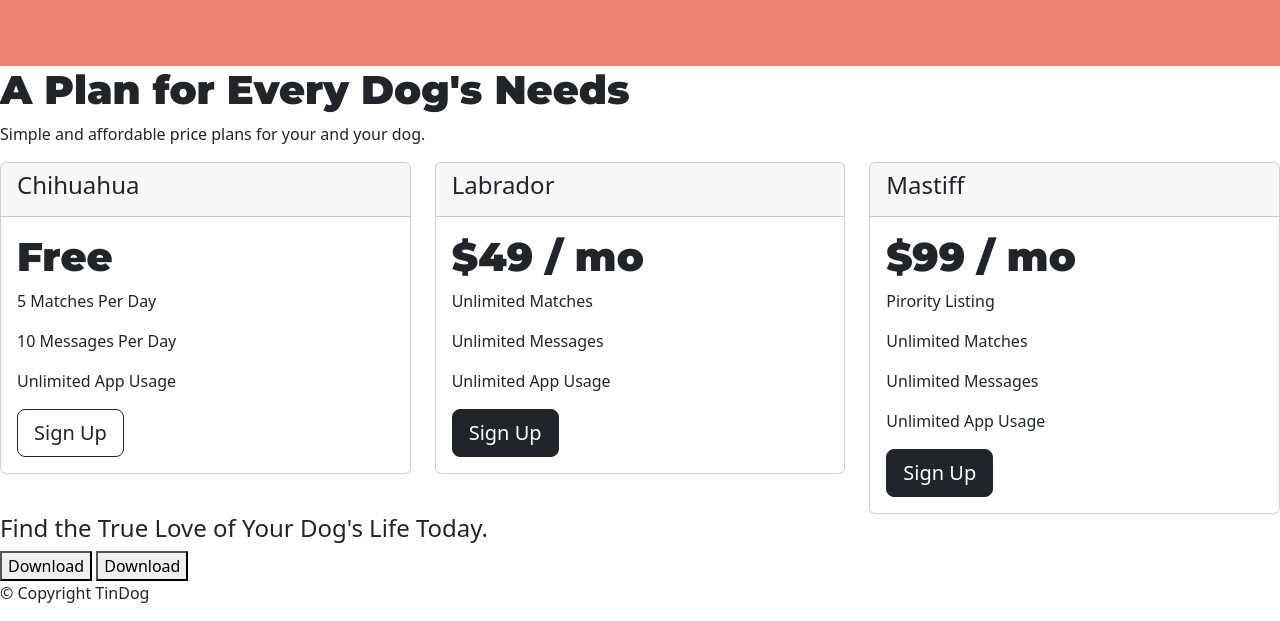
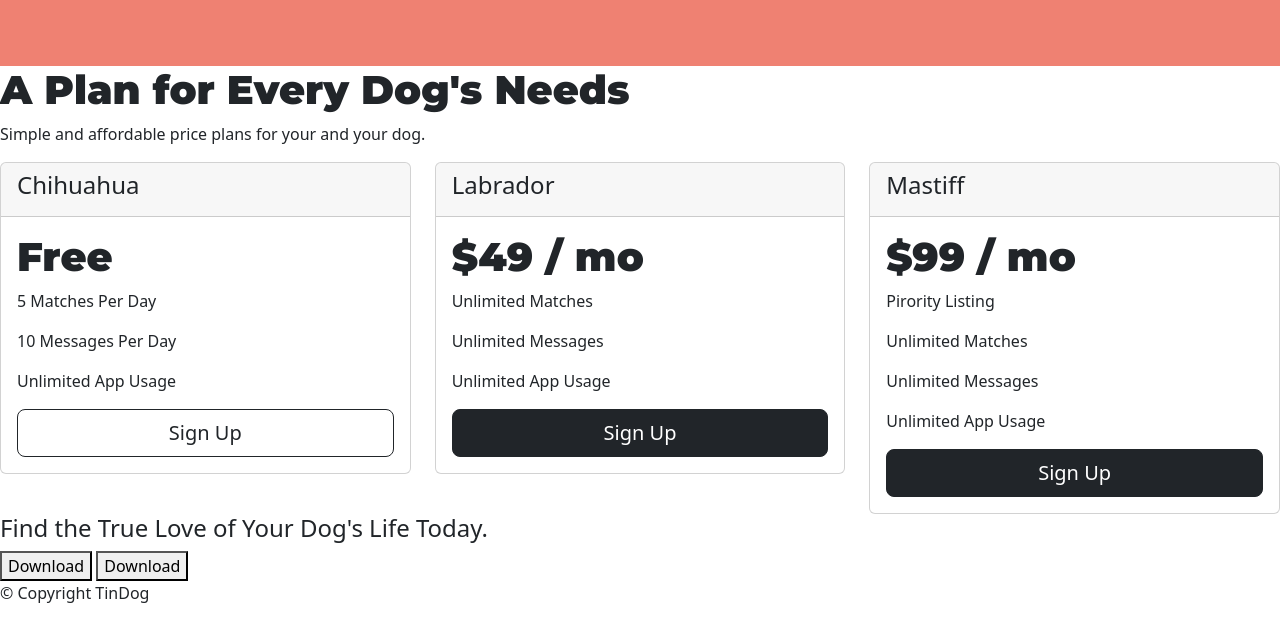
Before and after one commit to EmperorA/TinDog-Start-master, a plain HTML site: page index.html in a window 1280 px wide. Shown: the part 1507-2128 px from the top of the page. Drawn offline with nearby package versions, Linux system fonts and the light colour scheme.

Commit message:
BS 5.1.3 button

```diff
--- a/css/styles.css
+++ b/css/styles.css
@@ -14,6 +14,15 @@ h1 {
   font-size: 3rem;
   line-height: 1.5;
   font-weight: 900;
+}
+h2 {
+  font-family: "Montserrat";
+  font-weight: bold;
+  font-size: 2.5rem;
+}
+h3 {
+  font-family: "Montserrat" sans-serif;
+  font-size: 1.5rem;
 }
 
 /* navigation bar  */
@@ -60,10 +69,7 @@ h1 {
 #features i:hover {
   color: #ff4c68;
 }
-h3 {
-  font-family: "Montserrat" sans-serif;
-  font-size: 1.5rem;
-}
+
 #features p {
   font-size: 0.7rem;
 }
@@ -75,26 +81,22 @@ h3 {
   background-color: #ef8172;
   color: white;
 }
-h2 {
-  font-family: "Montserrat";
-  font-weight: bold;
-  font-size: 2.5rem;
-}
 
-#testimonials img{
+
+#testimonials img {
   width: 10%;
   border-radius: 100%;
   margin: 20px;
 }
-.carousel-item{
+.carousel-item {
   padding: 7% 15%;
 }
-#press{
+#press {
   background-color: #ef8172;
   text-align: center;
-    padding-bottom: 3%
+  padding-bottom: 3%;
 }
-#press img{
+#press img {
   width: 15%;
   margin: 20px 20px 50px;
 }
--- a/index.html
+++ b/index.html
@@ -196,7 +196,11 @@
               <p>5 Matches Per Day</p>
               <p>10 Messages Per Day</p>
               <p>Unlimited App Usage</p>
-              <button type="button" class="btn btn-lg btn-block btn-outline-dark">Sign Up</button>
+              <div class="d-grid gap-2">
+                <button class="btn btn-lg btn-outline-dark" type="button">
+                  Sign Up
+                </button>
+              </div>
             </div>
           </div>
         </div>
@@ -210,7 +214,11 @@
               <p>Unlimited Matches</p>
               <p>Unlimited Messages</p>
               <p>Unlimited App Usage</p>
-              <button type="button" class="btn btn-dark btn-lg ">Sign Up</button>
+              <div class="d-grid gap-2">
+                <button class="btn btn-lg btn-dark" type="button">
+                  Sign Up
+                </button>
+              </div>
             </div>
           </div>
         </div>
@@ -225,7 +233,11 @@
               <p>Unlimited Matches</p>
               <p>Unlimited Messages</p>
               <p>Unlimited App Usage</p>
-              <button type="button" class="btn btn-dark btn-lg btn-block">Sign Up</button>
+              <div class="d-grid gap-2">
+                <button class="btn btn-lg btn-dark" type="button">
+                  Sign Up
+                </button>
+              </div>
             </div>
           </div>
         </div>
```
Lines whose indentation alone changed are shown as unchanged.
